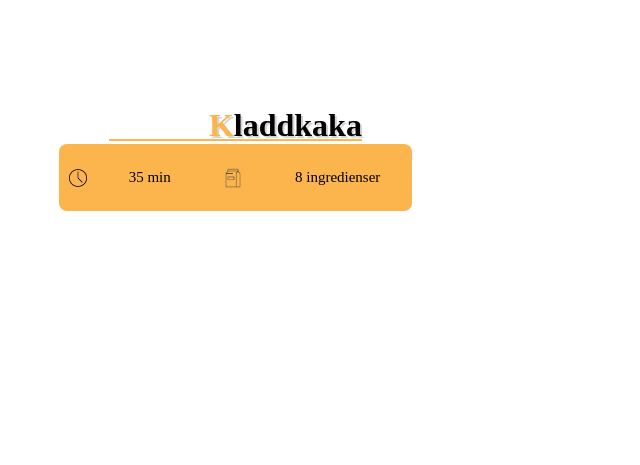
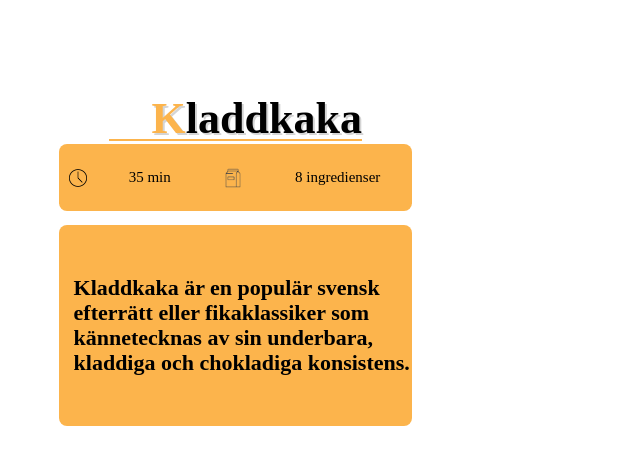
Before and after one commit to TE22A-John-Julius/Recept-P--Kladdkaka-TE22A_Julius_John, a plain HTML site: page index.html in a window 1280 px wide. Shown: the part 51-516 px from the top of the page, without its empty margins (0-640 px from the left). Drawn offline with Linux system fonts and the light colour scheme; a web font is replaced by a local one.

Commit message:
Commit: Laggt till Info Om Recept

```diff
--- a/index.html
+++ b/index.html
@@ -26,6 +26,11 @@
             <div class="Sak">
                 <p>8 ingredienser</p>
             </div>
+        </div>
+        <div class="Snabb_Info_Recept_Container">
+           <p class="Info_Om_Recept"><b>Kladdkaka är en populär svensk efterrätt eller fikaklassiker som kännetecknas av sin underbara, kladdiga och chokladiga konsistens.<b> </p>
+        </div>
+        <div class="'Container_Info+Bild">
 
         </div>
     </div>
--- a/style.css
+++ b/style.css
@@ -5,7 +5,7 @@
 
 .Grid_Box{
     display: grid;
-    grid-template-columns:0.15fr 0.15fr 0.3fr 1.5fr 0.3fr 1fr 0.8fr 1fr 2fr 0.3fr ;
+    grid-template-columns:0.15fr 0.15fr 0.3fr 1.5fr 0.3fr 1fr 0.8fr 1fr 2fr 0.2fr 0.1fr ;
     grid-template-rows: 0.5fr 0.2fr 2fr 1fr 0.2fr 3fr 0.5fr 0.5fr 4fr 1fr ;
 }
 .logo{
@@ -24,6 +24,7 @@ header{
     display: flex;
     align-items: end;
     justify-content: end;
+    font-size: 22px;
 }
 h1{
     margin: 0px;
@@ -72,3 +73,19 @@ p{
     width: 18px;
     height: auto;
 }
+.Snabb_Info_Recept_Container{
+    background-color: #fcb44c ;
+    grid-row: 6/7;
+    grid-column: 3/6;
+    border-radius: 8px;
+    display: flex;
+    align-items: center;
+}
+.Info_Om_Recept{
+font-family: 'Roboto Serif';
+font-style: normal;
+font-weight: 500;
+font-size: 22px;
+line-height: 25px;
+margin-left: 15px;
+}
```
